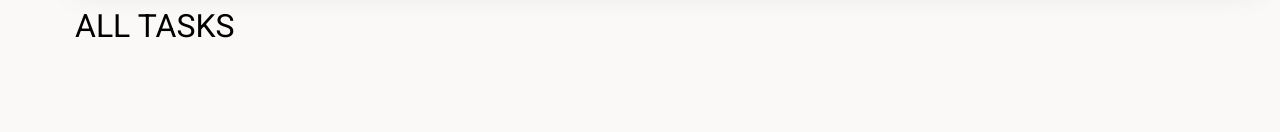
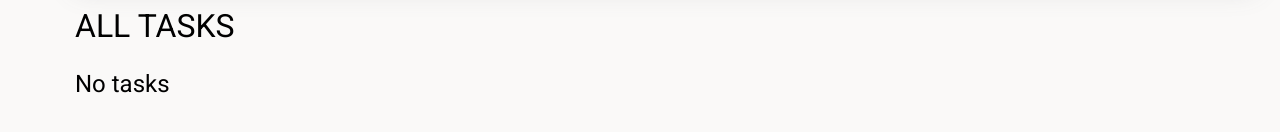
Before and after one commit to urosrelic/simple-todo, a React (Vite) app: page / in a window 1280 px wide. Shown: the part 170-302 px from the top of the page. Built offline with nearby package versions, Linux system fonts and the light colour scheme.

Commit message:
chore: add no tasks text

```diff
--- a/src/components/TodoList.jsx
+++ b/src/components/TodoList.jsx
@@ -150,7 +150,10 @@ export const TodoList = ({
       <h1 style={{ textTransform: 'uppercase' }}>{selectedCategory} TASKS</h1>
 
       <div className='todo-items'>
-        {filteredTasks.map((task) => {
+        {filteredTasks.length === 0 ? (
+          <h2>No tasks</h2>
+        ) : (
+          filteredTasks.map((task) => {
             return (
               <Task
                 key={task.id}
@@ -161,7 +164,8 @@ export const TodoList = ({
                 setClickedTask={setClickedTask}
               />
             );
-        })}
+          })
+        )}
       </div>
     </div>
   );
```
Lines whose indentation alone changed are shown as unchanged.
